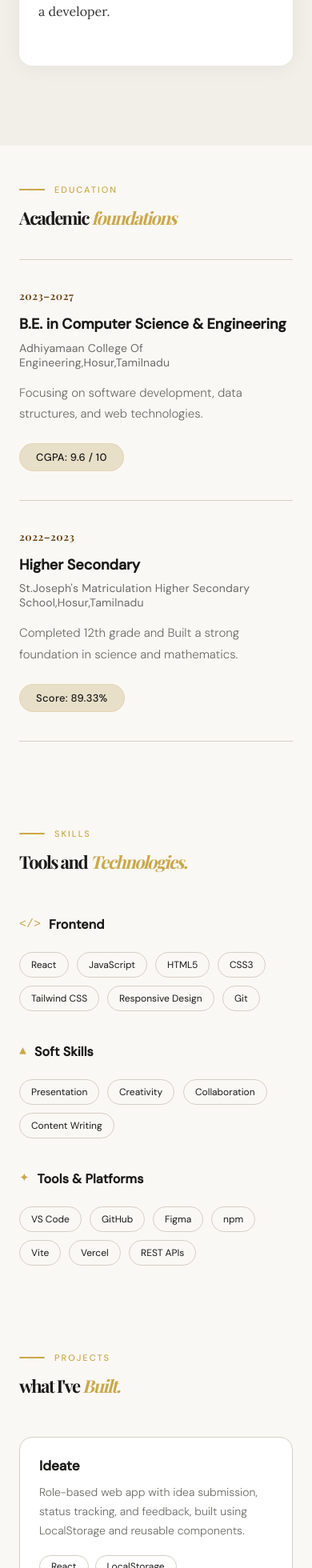
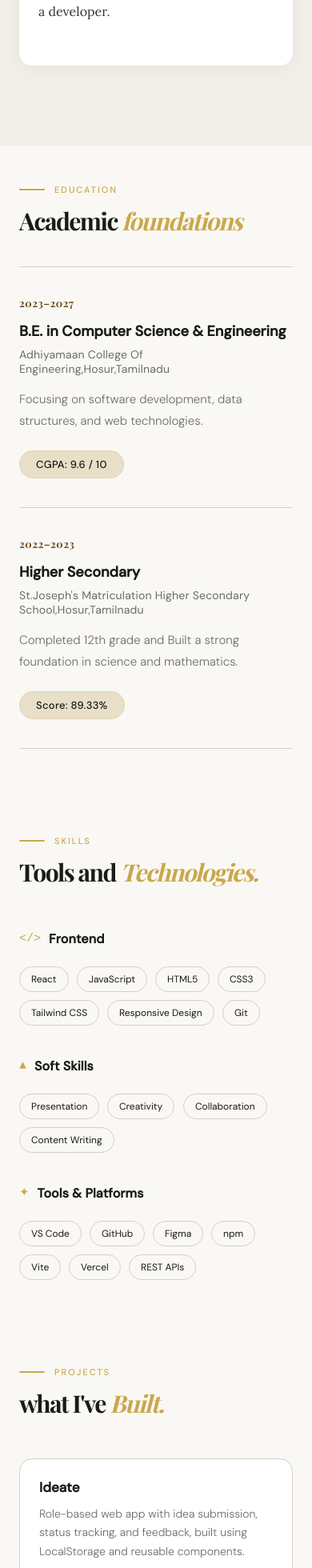
Before and after one commit to Kaniga73/portfolio, a React (Vite) app in the folder personal-portfolio/: page / in a window 390 px wide. Shown: the part 1884-3844 px from the top of the page at 80% size. Built offline with nearby package versions, Linux system fonts and the light colour scheme; a web font is replaced by a local one.

Commit message:
commit changes

```diff
--- a/personal-portfolio/src/styles/Contact.css
+++ b/personal-portfolio/src/styles/Contact.css
@@ -229,7 +229,7 @@
   }
 
   .contact-title {
-    font-size: 22px;
+    font-size: 30px;
   }
 
   .contact-social-btn {
--- a/personal-portfolio/src/styles/Education.css
+++ b/personal-portfolio/src/styles/Education.css
@@ -163,6 +163,6 @@
 
 @media (max-width: 600px) {
   .edu-title {
-    font-size: 22px;
+    font-size: 30px;
   }
 }
--- a/personal-portfolio/src/styles/Projects.css
+++ b/personal-portfolio/src/styles/Projects.css
@@ -228,6 +228,6 @@
 }
 @media (max-width: 600px) {
   .proj-title-main {
-    font-size: 22px;
+    font-size: 30px;
   }
 }
--- a/personal-portfolio/src/styles/Skills.css
+++ b/personal-portfolio/src/styles/Skills.css
@@ -162,6 +162,6 @@
 }
 @media (max-width: 600px) {
   .skills-title {
-    font-size: 22px;
+    font-size: 30px;
   }
 }
```
